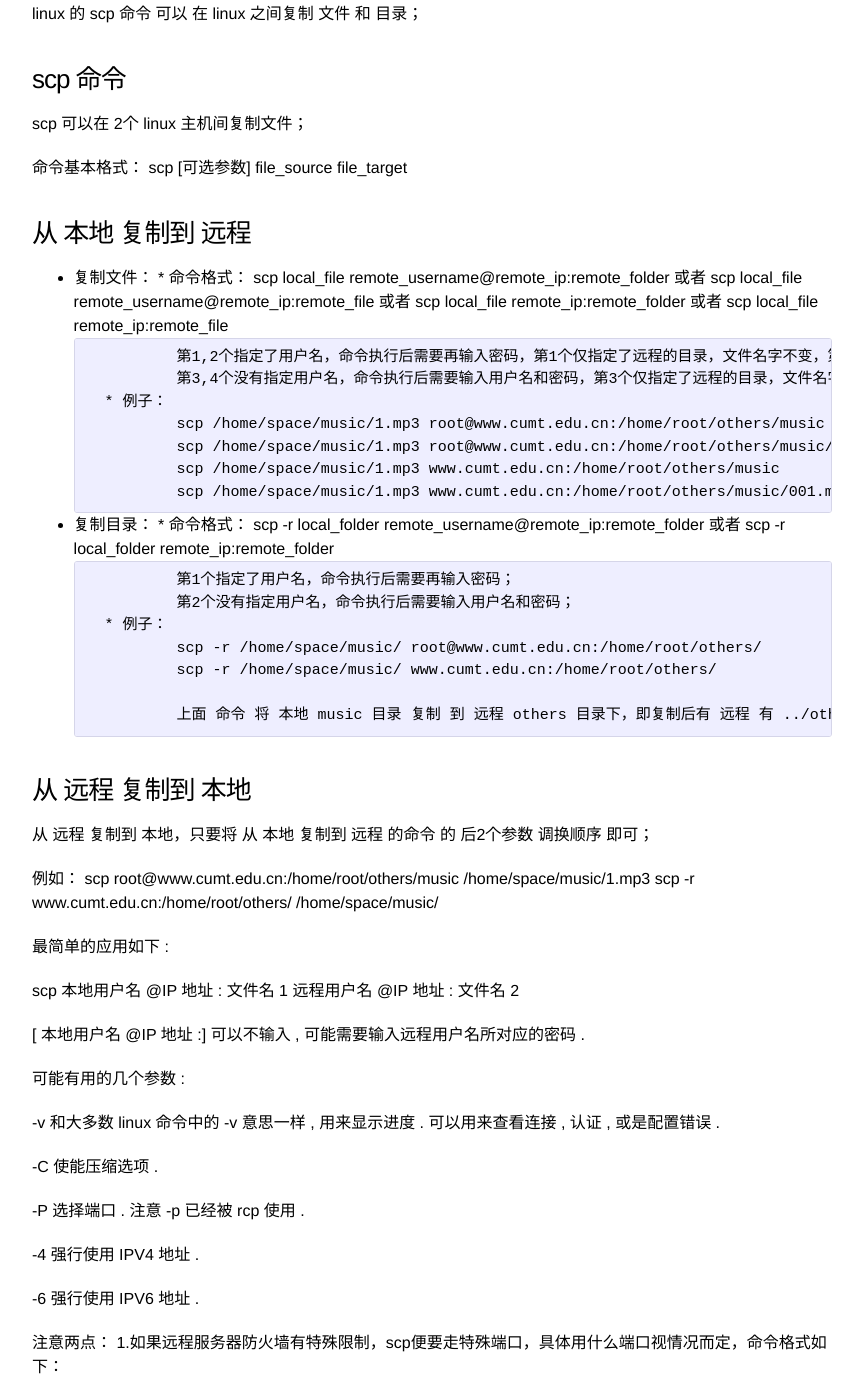
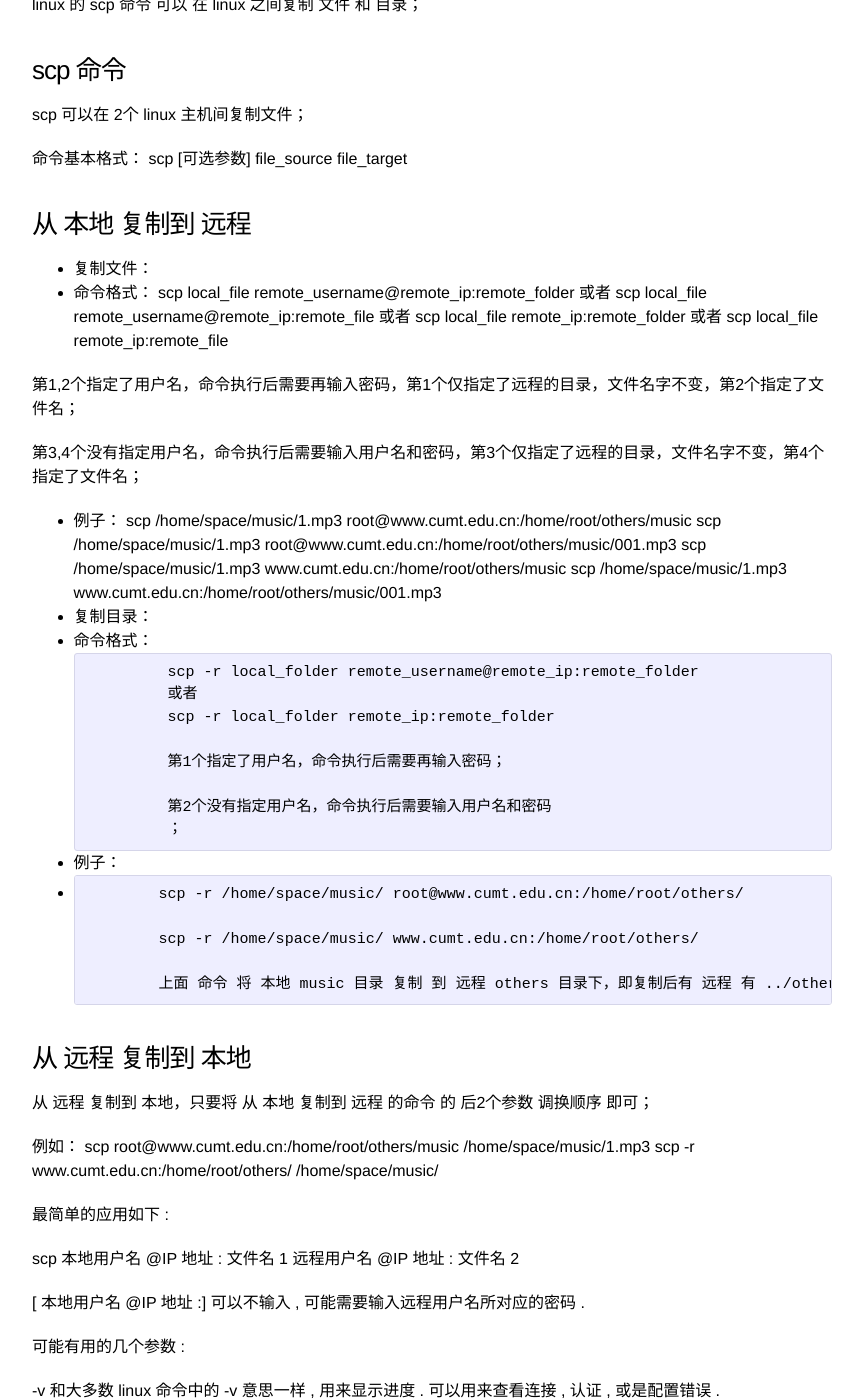
Before and after one commit to haifun/haifun.github.io, a Jekyll site: the page built from _posts/2014-08-05-linux-command-scp.md, in a window 1280 px wide and 1400 px high, scrolled down 1357 px. Shown: the whole window, without its empty margins (208-1071 px from the left). Built offline with Jekyll 4.4.1, drawn with Linux system fonts in a browser that asks for light colours.

```diff
--- a/_posts/2014-08-05-linux-command-scp.md
+++ b/_posts/2014-08-05-linux-command-scp.md
@@ -44,13 +44,13 @@ cp *.c Finished
 
 第三种就是利用scp命令来进行文件复制。
 
-    scp是有Security的文件copy，基于ssh登录。操作起来比较方便，比如要把当前一个文件copy到远程另外一台主机上，可以如下命令。
+scp是有Security的文件copy，基于ssh登录。操作起来比较方便，比如要把当前一个文件copy到远程另外一台主机上，可以如下命令。
 
 scp /home/daisy/full.tar.gz root@172.19.2.75:/home/root
 
 然后会提示你输入另外那台172.19.2.75主机的root用户的登录密码，接着就开始copy了。
 
-    如果想反过来操作，把文件从远程主机copy到当前系统，也很简单。
+如果想反过来操作，把文件从远程主机copy到当前系统，也很简单。
 
 linux之cp/scp命令＋scp命令详解(转) - linmaogan - 独木★不成林scp root@/full.tar.gz 172.19.2.75:/home/root/full.tar.gz home/daisy/full.tar.gz
 
@@ -67,7 +67,8 @@ scp 可以在 2个 linux 主机间复制文件；
 ### 从 本地 复制到 远程
 
 * 复制文件：
-        * 命令格式：
+
+* 命令格式：
                 scp local_file remote_username@remote_ip:remote_folder
                 或者
                 scp local_file remote_username@remote_ip:remote_file
@@ -76,24 +77,31 @@ scp 可以在 2个 linux 主机间复制文件；
                 或者
                 scp local_file remote_ip:remote_file
 
-                第1,2个指定了用户名，命令执行后需要再输入密码，第1个仅指定了远程的目录，文件名字不变，第2个指定了文件名；
-                第3,4个没有指定用户名，命令执行后需要输入用户名和密码，第3个仅指定了远程的目录，文件名字不变，第4个指定了文件名；
-        * 例子：
+第1,2个指定了用户名，命令执行后需要再输入密码，第1个仅指定了远程的目录，文件名字不变，第2个指定了文件名；
+
+第3,4个没有指定用户名，命令执行后需要输入用户名和密码，第3个仅指定了远程的目录，文件名字不变，第4个指定了文件名；
+
+* 例子：
                 scp /home/space/music/1.mp3 root@www.cumt.edu.cn:/home/root/others/music
                 scp /home/space/music/1.mp3 root@www.cumt.edu.cn:/home/root/others/music/001.mp3
                 scp /home/space/music/1.mp3 www.cumt.edu.cn:/home/root/others/music
                 scp /home/space/music/1.mp3 www.cumt.edu.cn:/home/root/others/music/001.mp3
 
 * 复制目录：
-        * 命令格式：
+ * 命令格式：
+
                 scp -r local_folder remote_username@remote_ip:remote_folder
                 或者
                 scp -r local_folder remote_ip:remote_folder
 
                 第1个指定了用户名，命令执行后需要再输入密码；
-                第2个没有指定用户名，命令执行后需要输入用户名和密码；
-        * 例子：
+
+                第2个没有指定用户名，命令执行后需要输入用户名和密码
+                ；
+* 例子：
+*
                 scp -r /home/space/music/ root@www.cumt.edu.cn:/home/root/others/
+
                 scp -r /home/space/music/ www.cumt.edu.cn:/home/root/others/
 
                 上面 命令 将 本地 music 目录 复制 到 远程 others 目录下，即复制后有 远程 有 ../others/music/ 目录
@@ -129,5 +137,7 @@ scp 本地用户名 @IP 地址 : 文件名 1 远程用户名 @IP 地址 : 文件
 
 注意两点：
 1.如果远程服务器防火墙有特殊限制，scp便要走特殊端口，具体用什么端口视情况而定，命令格式如下：
+
 #scp -p 4588 remote@www.abc.com:/usr/local/sin.sh /home/administrator
+
 2.使用scp要注意所使用的用户是否具有可读取远程服务器相应文件的权限。
```
